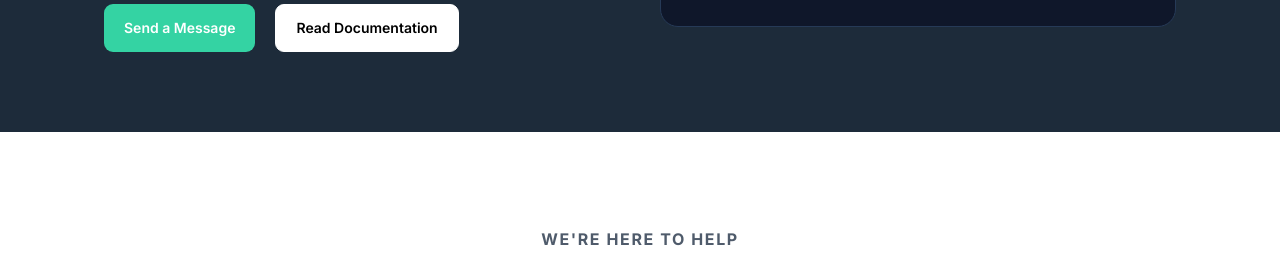
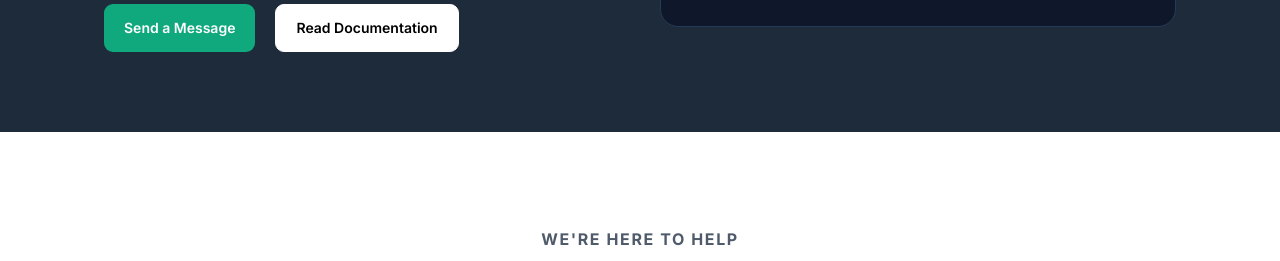
Before and after one commit to ashfaqkhan111/TraceVault, a plain HTML site: page frontend/pages/contact.html in a window 1280 px wide. Shown: the part 539-800 px from the top of the page. Drawn offline with Linux system fonts and the light colour scheme.

Commit message:
update public.css

```diff
--- a/frontend/css/public.css
+++ b/frontend/css/public.css
@@ -252,7 +252,7 @@
 .c-hero h1 { margin-top: 24px; font-size: 52px; font-weight: 800; line-height: 1.1; color: #fff; }
 .c-hero__lead { margin-top: 20px; max-width: 540px; font-size: 17px; line-height: 1.65; color: #B7C2D1; }
 .c-hero__actions { display: flex; gap: 20px; margin-top: 32px; }
-.c-hero__actions .btn { height: 48px; padding: 0 20px; border-radius: 9px; font-size: 14px; color:#ffffff; background-color: #34D3A3; }
+.c-hero__actions .btn { height: 48px; padding: 0 20px; border-radius: 9px; font-size: 14px; color:#ffffff; background-color: #10A97D; }
 .c-hero__actions .btn--ghost-dark { background: #ffffff; color: #000000; border: 1px solid #ffffff;}
 .c-overview { padding: 29px; background: var(--tv-navy-900); border: 1px solid #263A57; border-radius: 18px; }
 .c-overview__head { display: flex; justify-content: space-between; align-items: center; }
```
